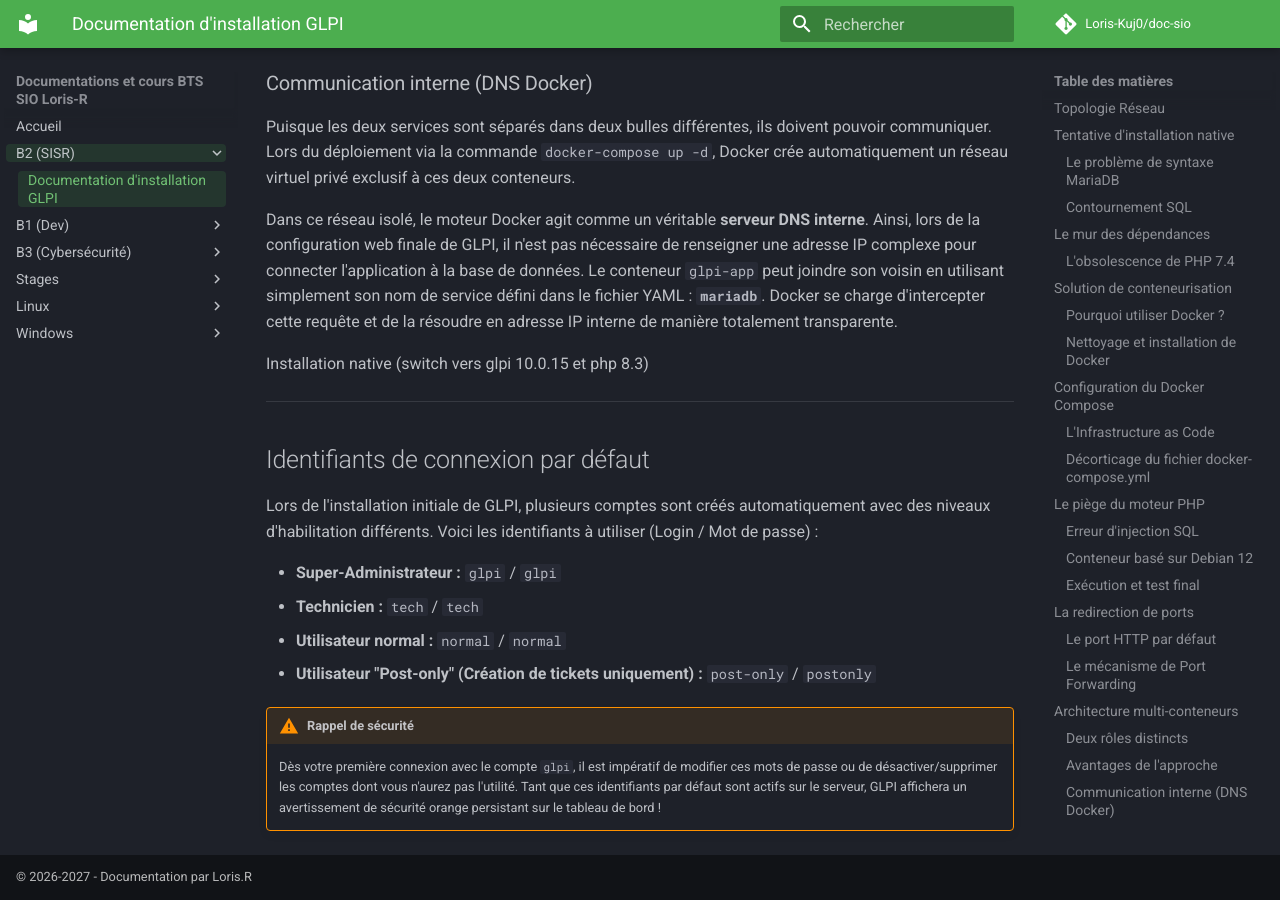
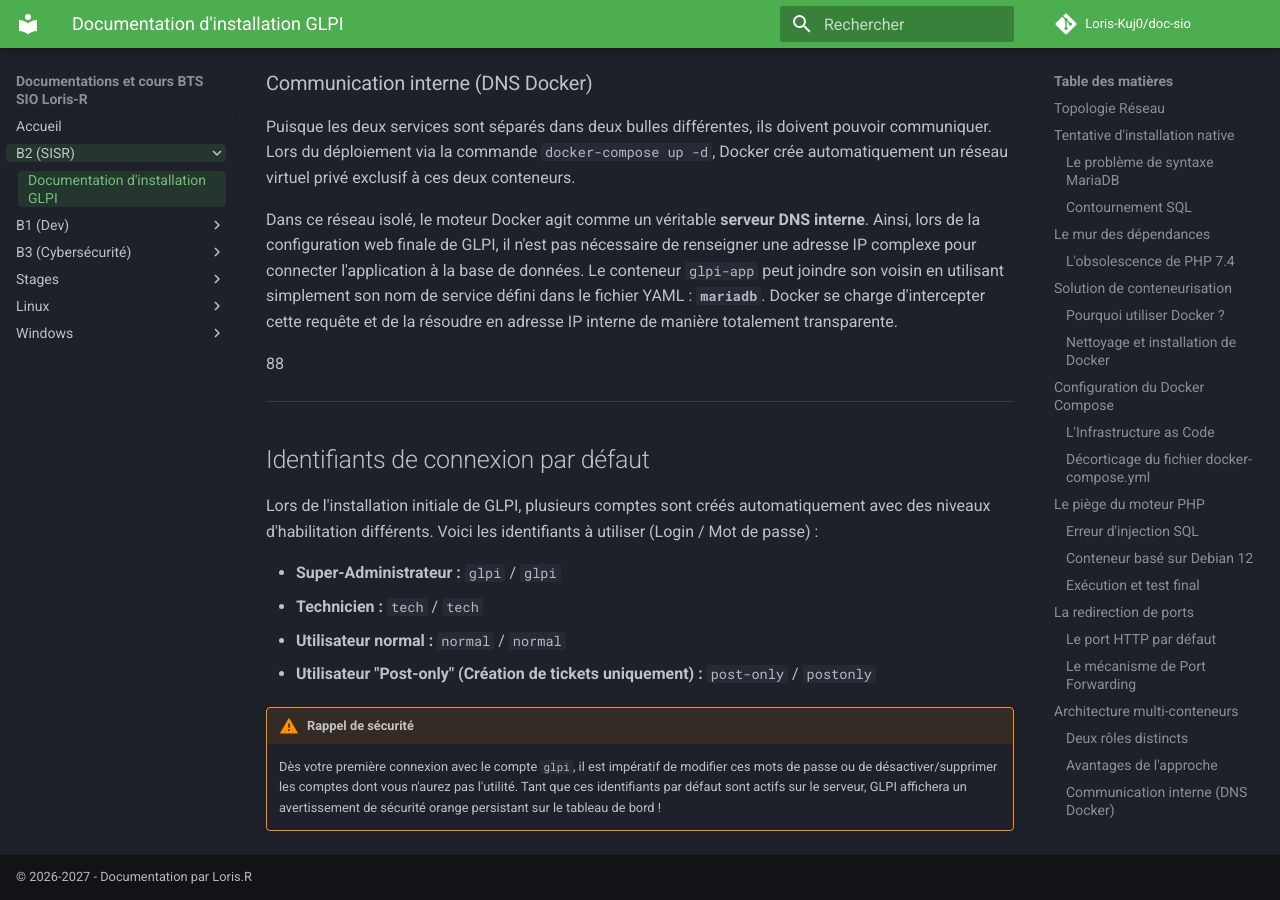
Before and after one commit to Loris-Kuj0/doc-sio, an MkDocs documentation site: the page built from docs/InstallationGLPI.md, in a window 1280 px wide and 900 px high, scrolled down 8177 px. Built offline with MkDocs 1.6.1 and Material for MkDocs 9.7.7, drawn with Linux system fonts in a browser that asks for light colours; comment, search, counter and statistics services are not loaded.

Commit message:
Test robot 2

```diff
--- a/docs/InstallationGLPI.md
+++ b/docs/InstallationGLPI.md
@@ -315,13 +315,7 @@
 Dans ce réseau isolé, le moteur Docker agit comme un véritable **serveur DNS interne**. Ainsi, lors de la configuration web finale de GLPI, il n'est pas nécessaire de renseigner une adresse IP complexe pour connecter l'application à la base de données. Le conteneur `glpi-app` peut joindre son voisin en utilisant simplement son nom de service défini dans le fichier YAML : **`mariadb`**. Docker se charge d'intercepter cette requête et de la résoudre en adresse IP interne de manière totalement transparente.
 
 
-
-Installation native (switch vers glpi 10.0.15 et php 8.3)
-
-
-
-
-
+88
 
 
 ---
```
